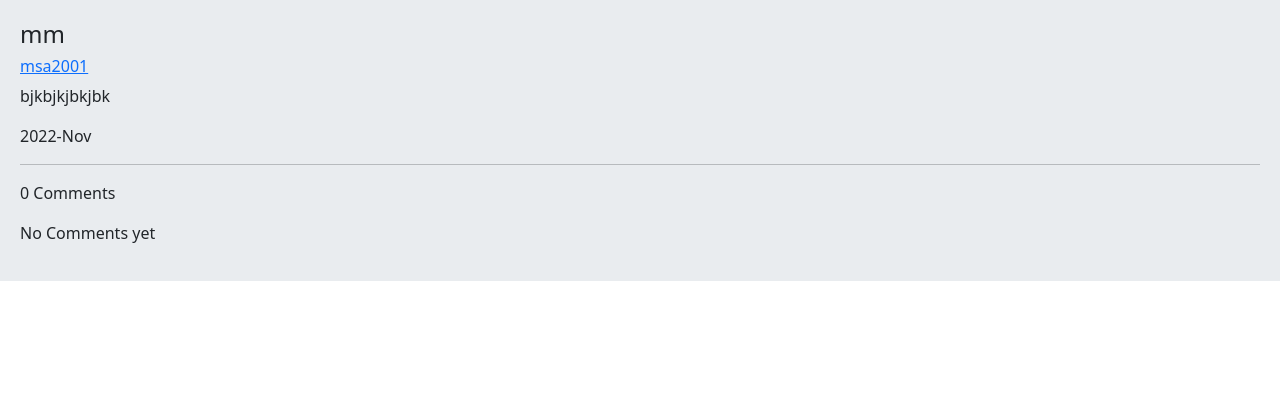
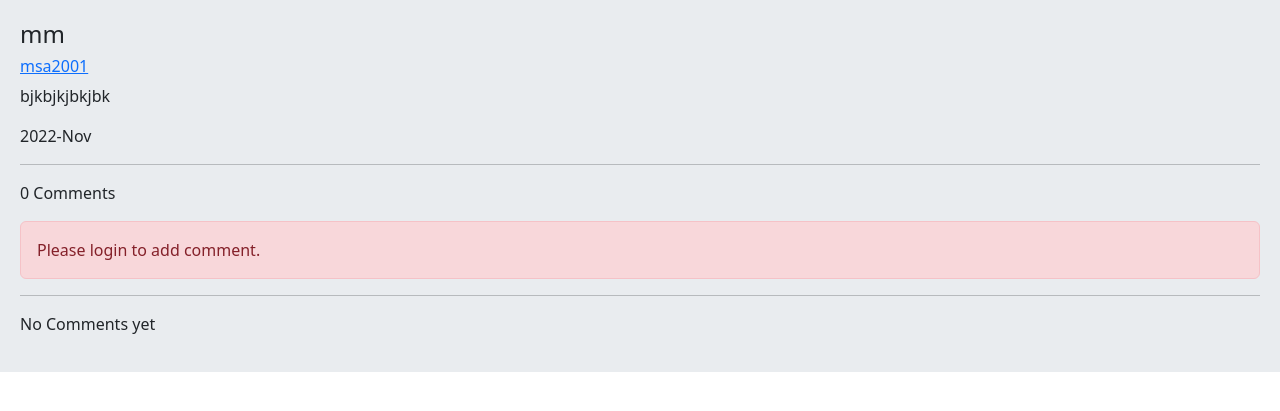
Before and after one commit to MSA2001/Social, a Django app: a page that uses home/templates/home/detail.html in a window 1280 px wide. Shown: the part 56-467 px from the top of the page. Run offline with Django 4.2, Linux system fonts and the light colour scheme; data comes from the database, SQL or seed files in the repository; both versions use the stored data as it was after the commit.

Commit message:
Create new comment form added

```diff
--- a/home/templates/home/detail.html
+++ b/home/templates/home/detail.html
@@ -13,6 +13,21 @@
     {% endif %}
     <hr>
     <p>{{ comments.count }} Comments</p>
+    {% if request.user.is_authenticated %}
+        <form method="post" action="">
+        {% csrf_token %}
+
+        {{ form.as_p }}
+
+        <input type="submit" value="Send" class="btn btn-primary mb-2">
+
+        </div>
+
+        </form>
+    {% else %}
+        <p class="alert alert-danger">Please login to add comment.</p>
+    {% endif %}
+    <hr>
     {% for comment in comments %}
         <div class="card bg-dark text-white"><p class="card-header">{{ comment.user }} |  {{ comment.created|timesince }} </p>
         <P class="card-body">{{ comment.body }}</P> </div>
--- a/home/views.py
+++ b/home/views.py
@@ -4,8 +4,10 @@ from django.views import View
 from .models import Post, Comment
 from django.contrib.auth.mixins import LoginRequiredMixin
 from django.contrib import messages
-from .forms import PostUpdateForm, PostCreateForm
+from .forms import PostUpdateForm, PostCreateForm, CommentCreateForm
 from django.utils.text import slugify
+from django.contrib.auth.decorators import login_required
+from django.utils.decorators import method_decorator
 # Create your views here.
 
 
@@ -17,10 +19,26 @@ class HomeView(View):
 
 
 class PostDetailView(View):
-    def get(self, request, post_id, post_slug):
-        post = get_object_or_404(Post, id=post_id, slug=post_slug)
-        comments = post.pcomments.filter(is_reply=False)
-        return render(request, 'home/detail.html', {'post': post, 'comments': comments})
+    form_class = CommentCreateForm
+
+    def setup(self, request, *args, **kwargs):
+        self.post_instance = post = get_object_or_404(Post, id=kwargs['post_id'], slug=kwargs['post_slug'])
+        return super().setup(self, request, *args, **kwargs)
+
+    def get(self, request, *args, **kwargs):
+        comments = self.post_instance.pcomments.filter(is_reply=False)
+        return render(request, 'home/detail.html', {'post': self.post_instance, 'comments': comments, 'form': self.form_class})
+
+    @method_decorator(login_required)
+    def post(self, request, *args, **kwargs):
+        form = self.form_class(request.POST)
+        if form.is_valid():
+            new_comment = form.save(commit=False)
+            new_comment.user = request.user
+            new_comment.post = self.post_instance
+            new_comment.save()
+            messages.success(request, 'Your comment submitted successfully.', 'success')
+            return redirect('home:post_detail', self.post_instance.id, self.post_instance.slug)
 
 
 class PostDeleteView(LoginRequiredMixin, View):
```
Also changed, not shown: home/forms.py (+10 -1 lines), db.sqlite3.
